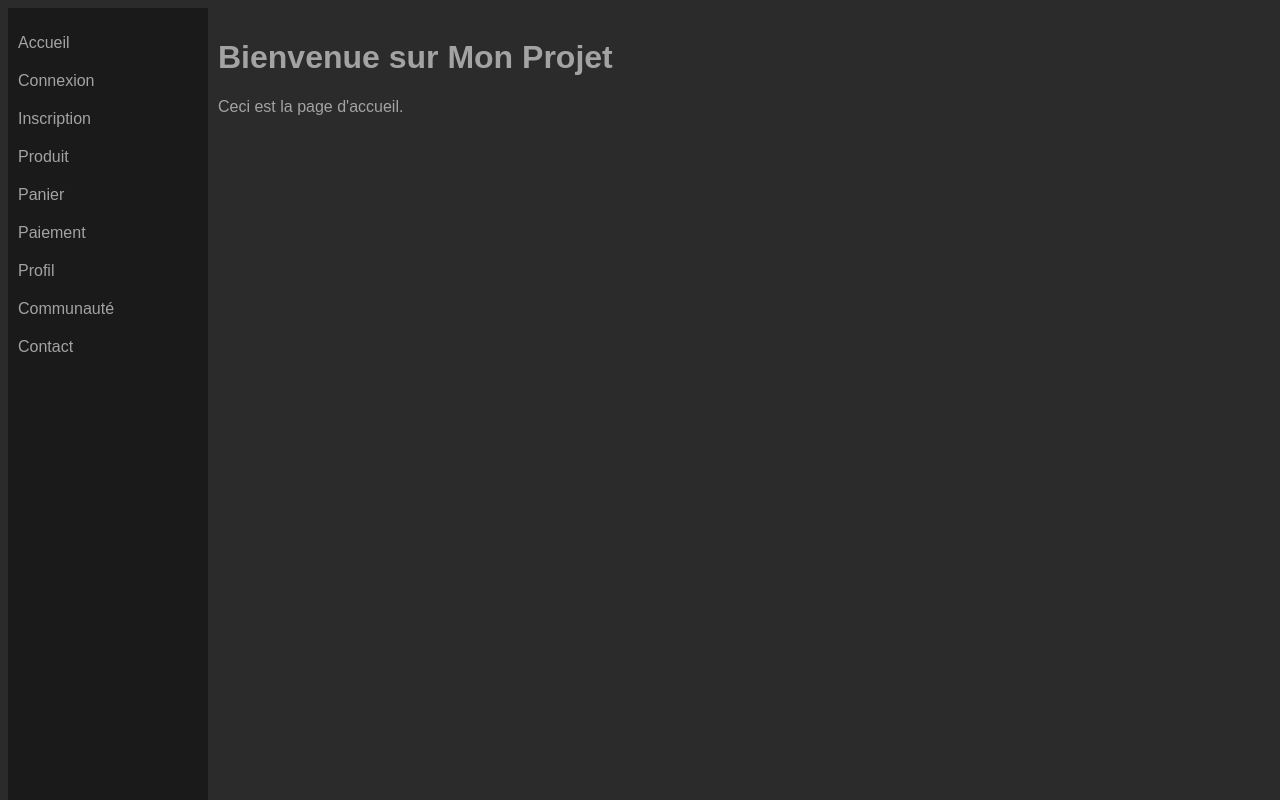
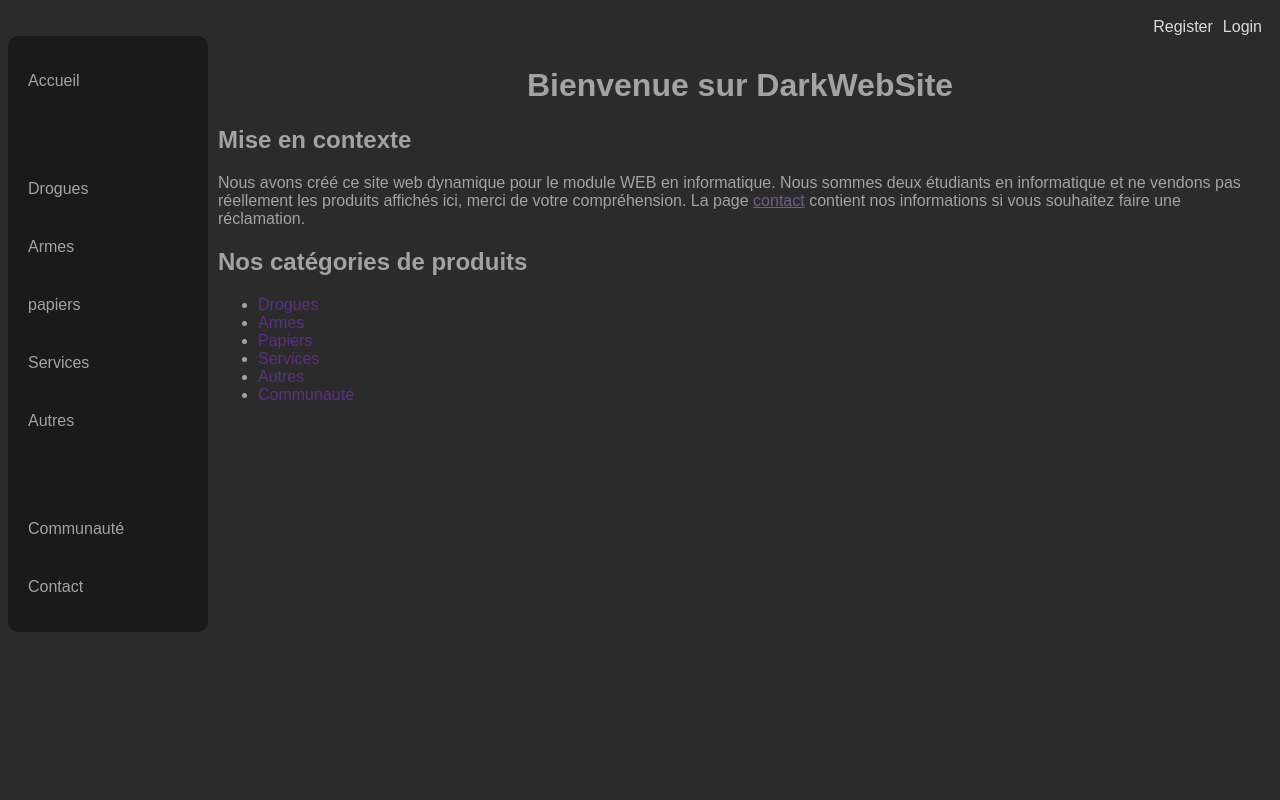
Before and after one commit to blalf/DarkWebSite, a Flask app: page / in a window 1280 px wide. Run offline with Flask 3, Linux system fonts and the light colour scheme.

Commit message:
Base.html + styles.css Debut de index.html

```diff
--- a/static/styles.css
+++ b/static/styles.css
@@ -4,12 +4,31 @@ body {
     font-family: Arial, sans-serif;
 }
 
+h1 {
+    text-align: center;
+}
+
+a {
+    color: #5d2f86; /* Change la couleur des liens en violet */
+    text-decoration: none; /* Supprime le soulignement des liens */
+}
+
+a:hover {
+    color: #77588c; /* Change la couleur des liens au survol en indigo */
+}
+
+
+
+
+
+
+
 #sidebar {
     position: fixed;
     width: 200px;
-    height: 100%;
     background-color: #1a1a1a;
     overflow: auto;
+    border-radius: 10px; /* Ajoute des coins arrondis à la barre latérale */
 }
 
 #sidebar ul {
@@ -19,7 +38,7 @@ body {
 
 #sidebar ul li a {
     display: block;
-    padding: 10px;
+    padding: 20px; /* Augmentez cette valeur pour plus d'espace entre les liens */
     color: #a3a3a3;
     text-decoration: none;
 }
@@ -33,3 +52,45 @@ body {
     margin-left: 200px;
     padding: 10px;
 }
+
+#header-content {
+    padding-right: 10px;
+    padding-top: 10px;
+}
+
+#auth-links {
+    display: flex;
+    flex-direction: row-reverse;
+    gap: 10px;
+}
+
+#auth-links a {
+    color: #dadada; /* Change la couleur des liens en blanc */
+    text-decoration: none; /* Supprime le soulignement des liens */
+}
+
+#auth-links a:hover {
+    color: #5d2f86; /* Change la couleur des liens au survol en violet */
+    text-decoration: underline; /* Souligne les liens au survol */
+}
+
+
+
+
+
+.top-margin {
+    margin-bottom: 50px; /* Ajustez cette valeur pour contrôler l'espace */
+}
+
+.bot-margin {
+    margin-top: 50px; /* Ajustez cette valeur pour contrôler l'espace */
+}
+
+.text_link {
+    color: #745c8d; /* Change la couleur des liens en violet */
+    text-decoration: underline; /* Souligne les liens */
+}
+
+.text_link:hover {
+    color: #8d5c86; /* Change la couleur des liens au survol en indigo */
+}
--- /dev/null
+++ b/templates/base.html
@@ -0,0 +1,38 @@
+<!DOCTYPE html>
+<html lang="fr">
+<head>
+    <meta charset="UTF-8">
+    <meta name="viewport" content="width=device-width, initial-scale=1.0">
+    <title>{% block title %}DarkWebSite{% endblock %}</title>
+    <link rel="stylesheet" href="{{ url_for('static', filename='styles.css') }}">
+</head>
+<body>
+    <header>
+    <div id="header-content">
+        <div id="auth-links">
+            <a href="/login">Login</a>
+            <a href="/register">Register</a>
+        </div>
+    </div>
+</header>
+    <div id="sidebar">
+        <ul>
+            <li class="top-margin"><a href="/">Accueil</a></li>
+
+            <li><a href="/drogues">Drogues</a></li>
+            <li><a href="/armes">Armes</a></li>
+            <li><a href="/papiers">papiers</a></li>
+            <li><a href="/services">Services</a></li>
+            <li><a href="/autres">Autres</a></li>
+
+            <li  class="bot-margin"><a href="/communaute">Communauté</a></li>
+            <li><a href="/contact">Contact</a></li>
+        </ul>
+    </div>
+    <div id="content">
+        {% block content %}
+        <!-- Le contenu spécifique à chaque page sera inséré ici -->
+        {% endblock %}
+    </div>
+</body>
+</html>
--- a/templates/index.html
+++ b/templates/index.html
@@ -1,28 +1,22 @@
-<!DOCTYPE html>
-<html lang="en">
-<head>
-    <meta charset="UTF-8">
-    <meta name="viewport" content="width=device-width, initial-scale=1.0">
-    <title>Mon Projet</title>
-    <link rel="stylesheet" href="{{ url_for('static', filename='styles.css') }}">
-</head>
-<body>
-    <div id="sidebar">
-        <ul>
-            <li><a href="/">Accueil</a></li>
-            <li><a href="/connexion">Connexion</a></li>
-            <li><a href="/inscription">Inscription</a></li>
-            <li><a href="/produit">Produit</a></li>
-            <li><a href="/panier">Panier</a></li>
-            <li><a href="/paiement">Paiement</a></li>
-            <li><a href="/profil">Profil</a></li>
-            <li><a href="/communaute">Communauté</a></li>
-            <li><a href="/contact">Contact</a></li>
-        </ul>
-    </div>
-    <div id="content">
-        <h1>Bienvenue sur Mon Projet</h1>
-        <p>Ceci est la page d'accueil.</p>
-    </div>
-</body>
-</html>
+{% extends "base.html" %}
+
+{% block title %}Accueil{% endblock %}
+
+{% block content %}
+    <h1>Bienvenue sur DarkWebSite</h1>
+
+    <h2>Mise en contexte</h2>
+    <p>Nous avons créé ce site web dynamique pour le module WEB en informatique.
+    Nous sommes deux étudiants en informatique et ne vendons pas réellement les produits affichés ici,
+    merci de votre compréhension. La page <a class="text_link" href="/contact">contact</a> contient nos informations si vous souhaitez faire une réclamation.</p>
+
+    <h2>Nos catégories de produits</h2>
+    <ul>
+        <li><a href="/drogues">Drogues</a></li>
+        <li><a href="/armes">Armes</a></li>
+        <li><a href="/papiers">Papiers</a></li>
+        <li><a href="/services">Services</a></li>
+        <li><a href="/autres">Autres</a></li>
+        <li><a href="/communaute">Communauté</a></li>
+    </ul>
+{% endblock %}
```
Also changed, not shown: README.md.
